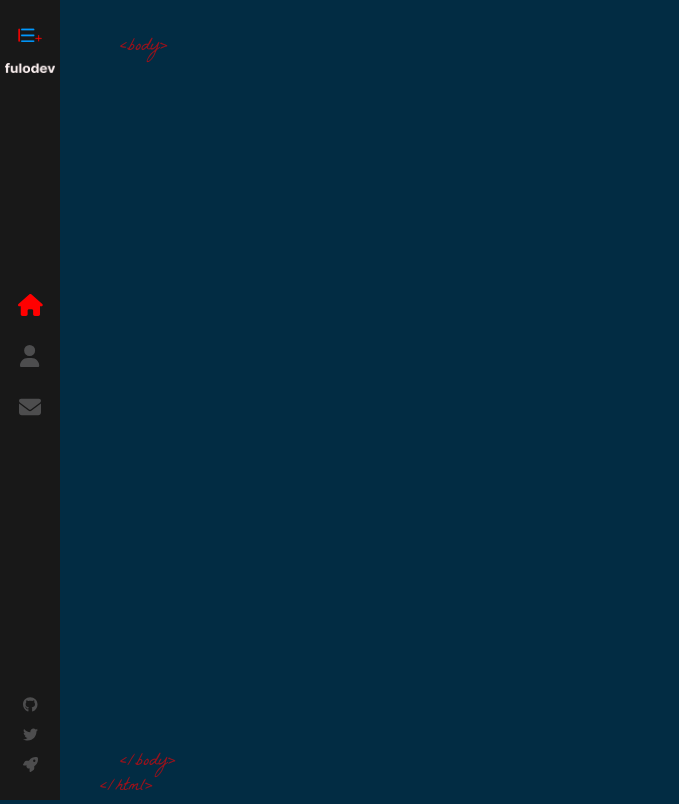
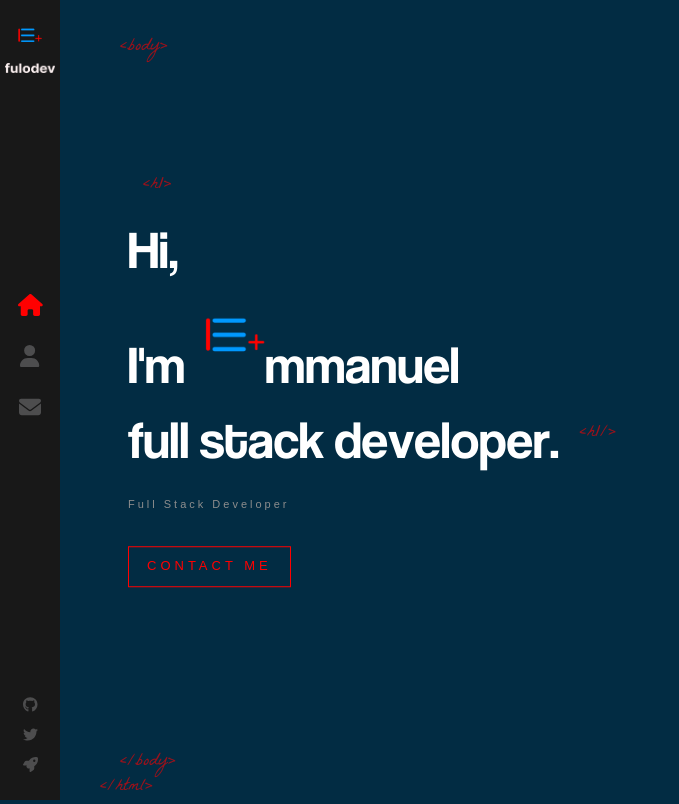
Before and after one commit to emmanueluwa/port, a React (Create React App) app: page / in a window 1280 px wide. Shown: the whole page, without its empty margins (0-679 px from the left). Built offline with nearby package versions, Linux system fonts and the light colour scheme.

Commit message:
building and completing the homepage

```diff
--- a/src/App.js
+++ b/src/App.js
@@ -1,12 +1,15 @@
 import './App.scss';
 import { Routes, Route } from 'react-router-dom';
 import  Layout  from './components/Layout';
+import  Home  from './components/Home';
 
 function App() {
   return (
     <>
       <Routes>
-          <Route path="/" element={<Layout />} />
+          <Route path="/" element={<Layout />}>
+            <Route index element={<Home/>}/>
+          </Route>
       </Routes>
     </>
   );
--- /dev/null
+++ b/src/components/AnimatedLetters/index.js
@@ -0,0 +1,17 @@
+import './index.scss';
+
+const AnimatedLetters = ({ letterClass, strArray, index }) =>{
+    return (
+      <span>
+        {
+            strArray.map((char, i) =>(
+              <span key={char + i} className={`${letterClass} _${i + index}`}>
+                  {char}
+              </span>
+            ))
+        }
+      </span>
+    )
+};
+
+export default AnimatedLetters;
--- /dev/null
+++ b/src/components/AnimatedLetters/index.scss
@@ -0,0 +1,26 @@
+.text-animate {
+  display: inline-block;
+  opacity: 0;
+  animation: bounceIn 1s 1s;
+  animation-fill-mode: forwards;
+  min-width: 10px;
+
+
+}
+
+.text-animate-hover {
+  min-width: 10px;
+  display: inline-block;
+  animation-fill-mode: both;
+
+  &:hover {
+    animation: rubberBand 1s;
+    color: red;
+  }
+}
+
+@for $i from 1 through 35  {
+  .text-animate._#{$i} {
+    animation-delay: #{$i / 10}s;
+  }
+}
--- /dev/null
+++ b/src/components/Home/index.js
@@ -0,0 +1,45 @@
+import LogoTitle from '../../assets/images/logo_f.png';
+import { Link } from 'react-router-dom';
+import './index.scss';
+import AnimatedLetters from '../AnimatedLetters';
+import { useState, useEffect } from 'react';
+
+const Home = () => {
+  const [letterClass, setLetterClass] = useState('text-animate');
+  //arrays for animated words
+  const nameArray = ['m', 'm', 'a', 'n', 'u', 'e', 'l']
+  const jobArray = ['f', 'u', 'l', 'l', ' ', 's', 't', 'a', 'c', 'k', ' ', 'd', 'e', 'v', 'e', 'l', 'o', 'p', 'e', 'r', '.']
+
+  useEffect(() => {
+      return setTimeout(() => {
+          setLetterClass('text-animate-hover')
+      }, 4000)
+  }, [])
+
+  return (
+      <div className="container home-page">
+          <div className="text-zone">
+              <h1>
+              <span className={letterClass}>H</span>
+              <span className={`${letterClass} _12`}>i,</span>
+              <br />
+              <span className={`${letterClass} _13`}>I</span>
+              <span className={`${letterClass} _14`}>'m</span>
+              <img src={LogoTitle} alt="developer" />
+              <AnimatedLetters letterClass={letterClass}
+              strArray={nameArray}
+              index={15}/>
+              <br />
+              <AnimatedLetters letterClass={letterClass}
+              strArray={jobArray}
+              index={22}/>
+              </h1>
+              <h2>Full Stack Developer</h2>
+              <Link to="/contact" className='flat-button'>CONTACT ME</Link>
+          </div>
+
+      </div>
+  );
+}
+
+export default Home
--- /dev/null
+++ b/src/components/Home/index.scss
@@ -0,0 +1,82 @@
+.home-page {
+
+  .text-zone {
+    position: absolute;
+    left: 10%;
+    top: 50%;
+    transform: translateY(-50%);
+    width: 40%;
+    max-width: 90%;
+  }
+
+  h1 {
+      color: #fff;
+      font-size: 53px;
+      margin: 0;
+      font-family: 'Coolvetica';
+      font-weight: 400;
+
+      &::before {
+        content: '<h1>';
+        font-family: 'La Belle Aurore';
+        color: red;
+        font-size: 18px;
+        position: absolute;
+        margin-top: -40px;
+        left: 15px;
+        opacity: 0.6;
+      }
+
+      &::after {
+        content: '<h1/>';
+        font-family: 'La Belle Aurore';
+        color: red;
+        font-size: 18px;
+        position: absolute;
+        margin-top: 18px;
+        margin-left: 20px;
+        animation: fadeIn 1s 1.7s backwards;
+        opacity: 0.6;
+      }
+
+      img {
+          width: 60px;
+          margin-left: 20px;
+          margin-bottom: none;
+          opacity: 0;
+          height: auto;
+          animation: rotateIn 1s linear both;
+          animation-delay: 1.4s;
+      }
+  }
+
+  h2 {
+    color: #8d8d8d;
+    margin-top: 20px;
+    font-weight: 400;
+    font-size: 11px;
+    font-family: sans-serif;
+    letter-spacing: 3px;
+    animation: fadeIn 1s 1.8s backwards;
+  }
+
+  .flat-button {
+    color: red;
+    font-size: 13px;
+    font-weight: 400;
+    letter-spacing: 4px;
+    font-family: sans-serif;
+    text-decoration: none;
+    padding: 10px 18px;
+    border: 1px solid red;
+    margin-top: 25px;
+    float: left;
+    animation: fadeIn 1s 1.0s backwards;
+    white-space: nowrap;
+
+    &:hover {
+      background: rgb(217, 70, 70);
+      color: #333;
+    }
+  }
+}
--- a/src/components/Layout/index.scss
+++ b/src/components/Layout/index.scss
@@ -22,3 +22,18 @@
 .bottom-tag-html {
   margin-left: -20px;
 }
+
+.container {
+  width: 100%;
+  will-change: contents;
+  height: 90%;
+  min-height: 566px;
+  position: absolute;
+  opacity: 0;
+  top: 5%;
+  margin: 0 auto;
+  z-index: 1;
+  transform-style: preserve-3d;
+  animation: fadeIn 1s forwards;
+  animation-delay: 1s;
+}
```
